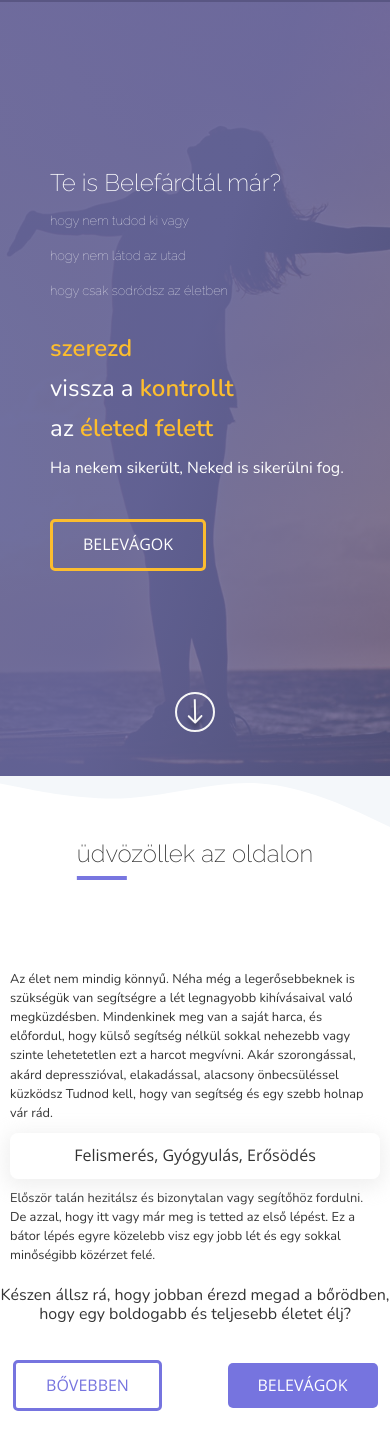
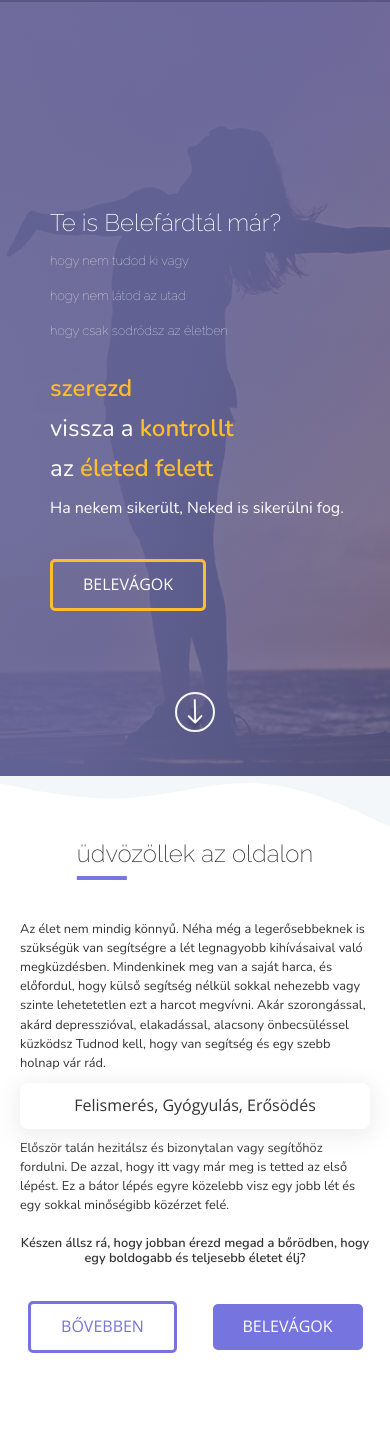
Before and after one commit to attilagyoriid/linda-novai-personal-coach-site, a plain HTML site: page index.html in a window 390 px wide. Shown: the part 68-1518 px from the top of the page. Drawn offline with nearby package versions, Linux system fonts and the light colour scheme; no server answers.

Commit message:
illustration size increase

```diff
--- a/css/style.css
+++ b/css/style.css
@@ -424,13 +424,12 @@ nav a:hover {
 
 @media only screen and (max-width: 1250px) {
   .hero {
-    background-position: 80% 90%;
+    background-position: 80% 100%;
   }
   .questions {
     font-size: 1rem;
-    font-family: "Raleway", Helvetica, sans-serif;
     font-weight: 400;
-
+    margin-top: 80px;
     margin-bottom: 0;
   }
 
@@ -439,7 +438,6 @@ nav a:hover {
   }
 
   .questions p {
-    font-family: "Raleway", Helvetica, sans-serif;
     font-size: 0.8rem;
     font-weight: 100;
     line-height: 0.4em;
@@ -540,7 +538,7 @@ nav a:hover {
   }
 
   .flex-items {
-    column-gap: 40px;
+    column-gap: 0px;
   }
 
   .btn-flex-container {
@@ -572,7 +570,7 @@ nav a:hover {
     position: relative;
   }
   #goal-animation-container {
-    max-width: 200px;
+    max-width: 300px;
     padding: 0;
   }
   .navbar a {
@@ -645,9 +643,19 @@ nav a:hover {
     padding: 10px;
   }
 
+  .welcome .content {
+    margin-top: 80px;
+    margin: 30px 10px;
+  }
+
   .welcome .section-1 {
     font-size: 0.8rem;
     line-height: 1.2rem;
+  }
+
+  .welcome .sub-text {
+   font-size: 0.8rem;
+   font-weight: bold;
   }
 }
 
@@ -657,6 +665,6 @@ nav a:hover {
   }
 
   #goal-animation-container {
-    max-width: 100px;
+    max-width: 200px;
   }
 }
```
